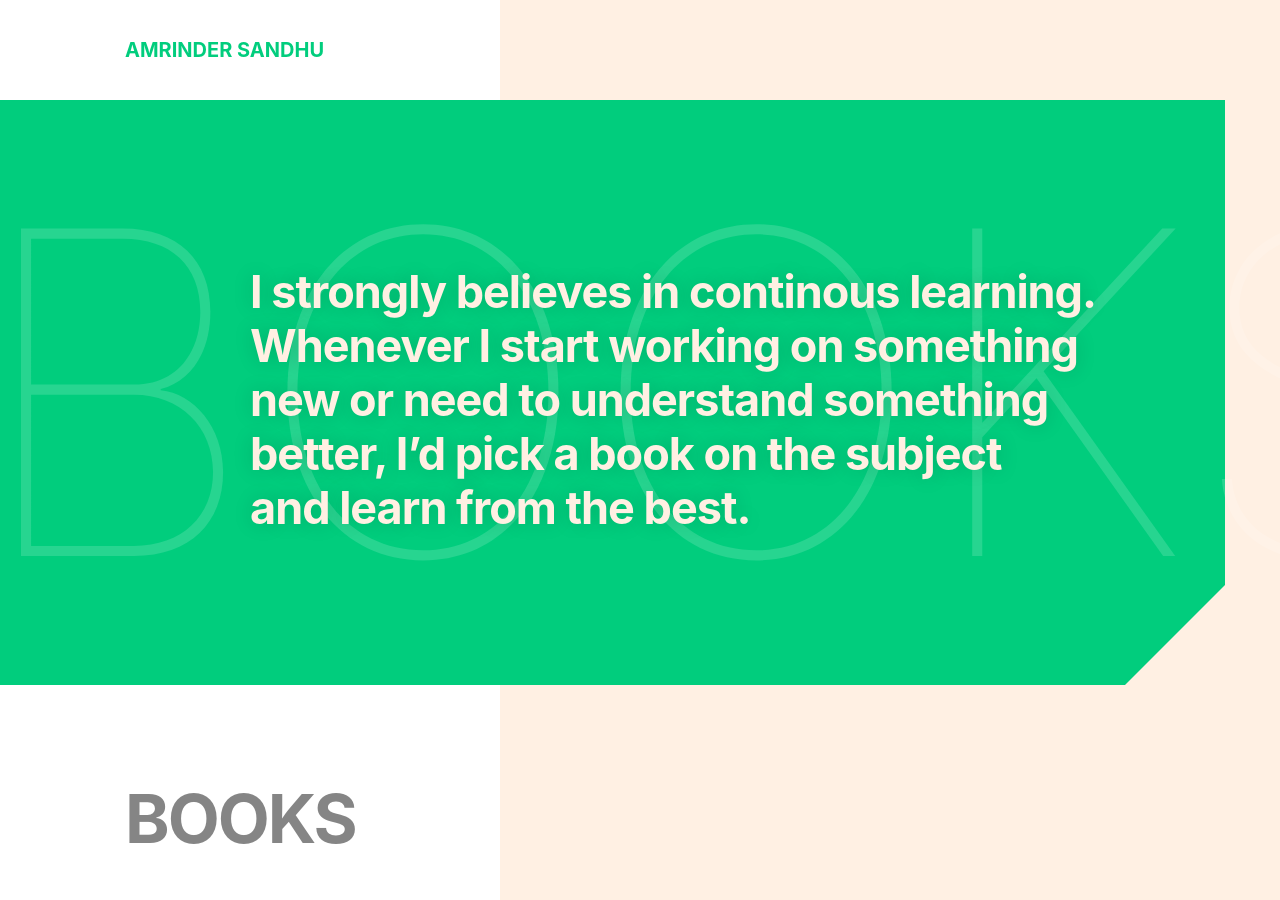
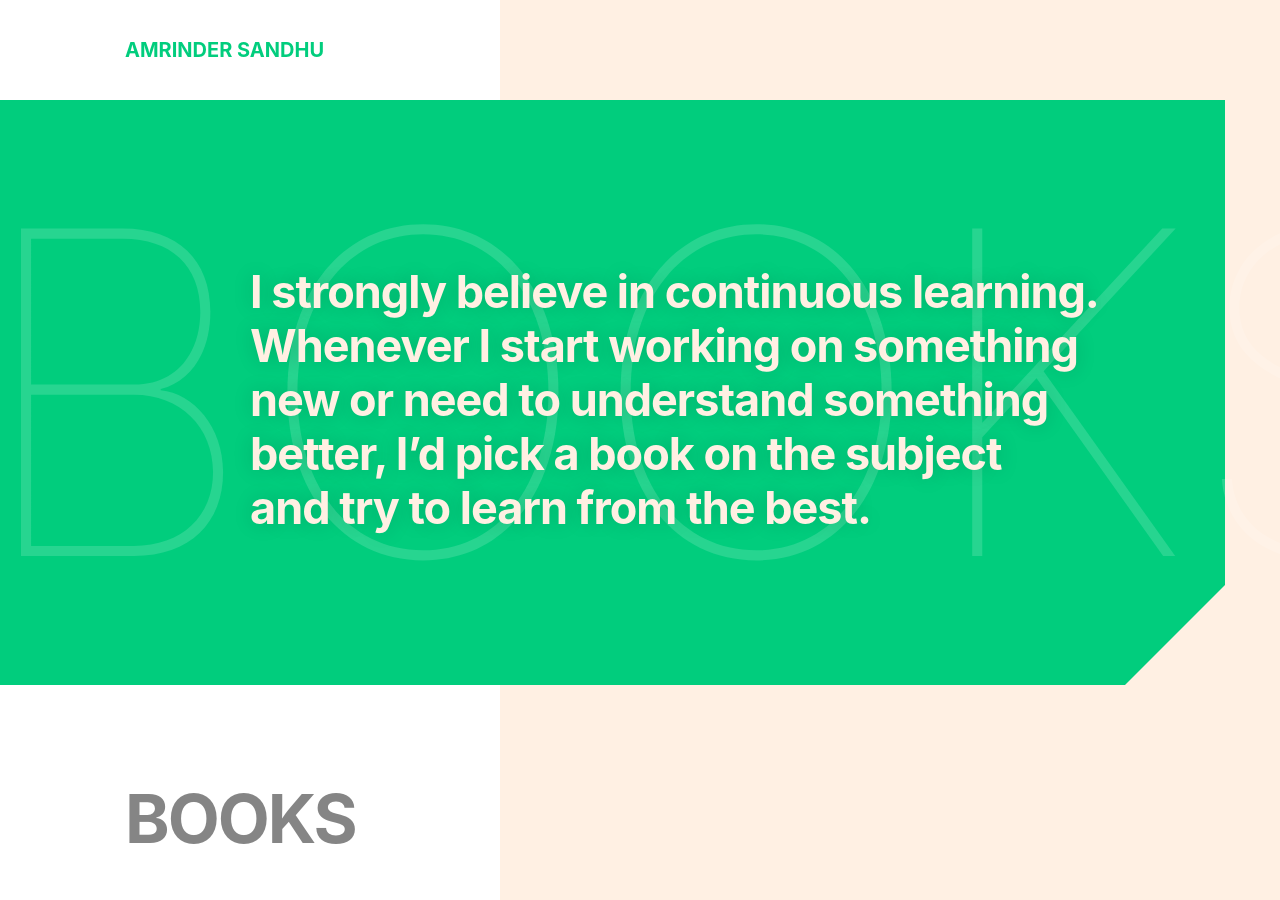
Before and after one commit to harjotgrewal/amrindersandhu, a Jekyll site: the page built from books.html, in a window 1280 px wide and 900 px high. Built offline with Jekyll 4.4.1, drawn with Linux system fonts in a browser that asks for light colours.

```diff
--- a/books.html
+++ b/books.html
@@ -3,8 +3,9 @@
 title: Amrinder Sandhu
 page-class: p-reading
 page-heading: Books
-page-description: I strongly believes in continous learning. Whenever I start working on something new or need to understand something better, I’d pick a book on the subject <i class="u-break_line--hd"></i>and learn from the best.
+page-description: I strongly believe in continuous learning. Whenever I start working on something new or need to understand something better, I’d pick a book on the subject <i class="u-break_line--hd"></i>and try to learn from the best.
 ---
+
 
 {% include header.html %}
 
```
Also changed, not shown: 1 other file.
